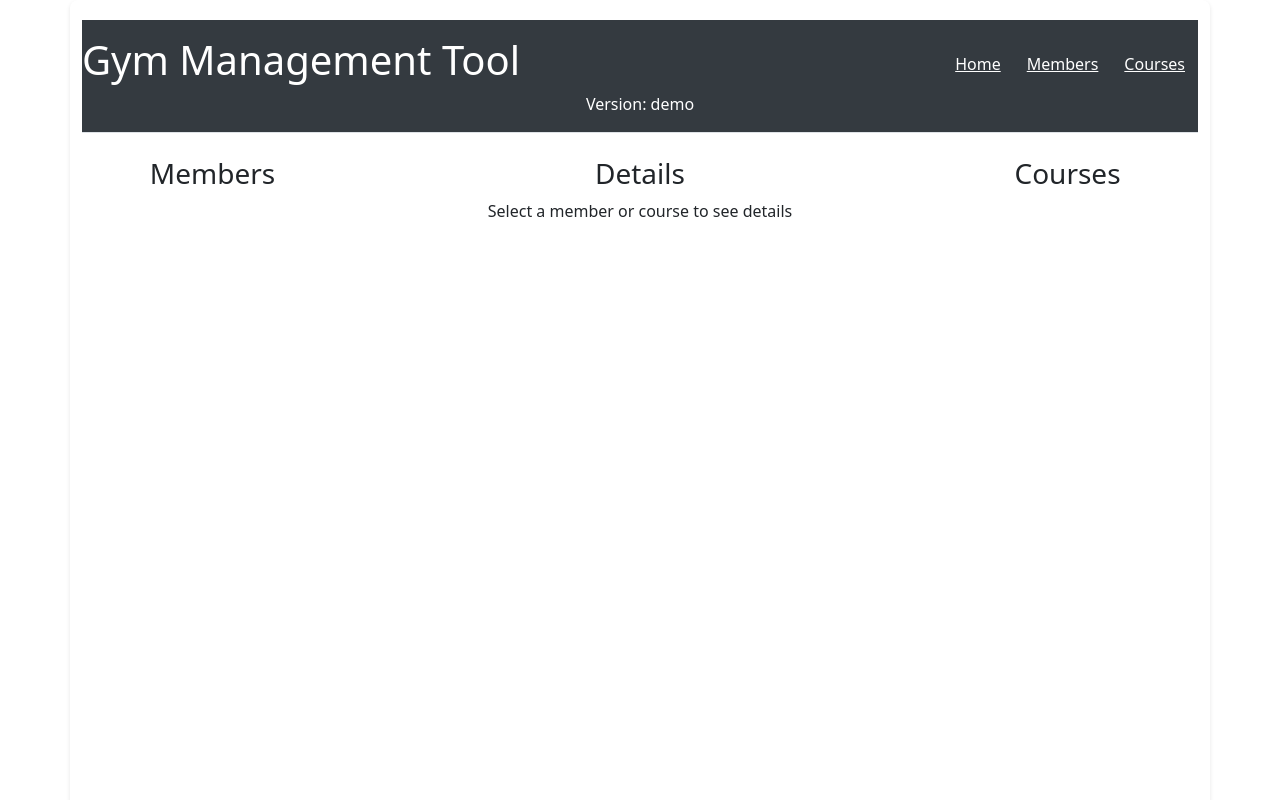
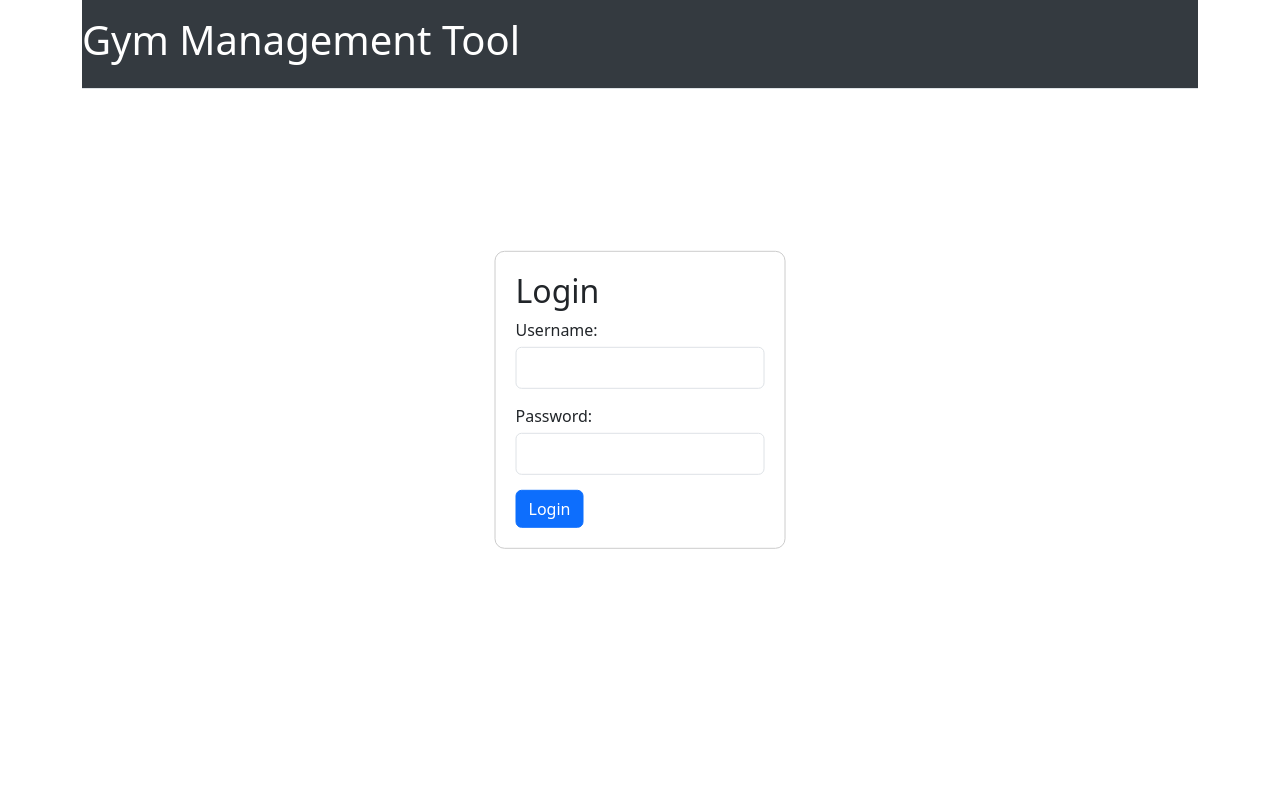
Before and after one commit to mchartt/gym-management, a React (Create React App) app: page / in a window 1280 px wide. Shown: the top 800 px of the page. Built offline with nearby package versions, Linux system fonts and the light colour scheme.

Commit message:
relase 1.1.0
Signed-off-by: GabrieleIngrossoIngr <10944295@polimi.it>

```diff
--- a/src/App.tsx
+++ b/src/App.tsx
@@ -4,8 +4,9 @@ import { getCourses, addCourse, editCourse, deleteCourse, Course, addParticipant
 import HomePage from './pages/HomePage/Page';
 import MemberListPage from './pages/MembersList/Page';
 import CoursesListPage from './components/CoursesList';
+import LoginPage from './pages/LoginPage';
 import './App.css';
-import { APP_VERSION } from './version';
+import { APP_VERSION, COLORS } from './version';
 
 const App: React.FC = () => {
     const [members, setMembers] = useState<Member[]>([]);
@@ -15,6 +16,7 @@ const App: React.FC = () => {
     const [currentPage, setCurrentPage] = useState<string>('home');
     const [loading, setLoading] = useState<boolean>(true);
     const [errorMessage, setErrorMessage] = useState<string | null>(null);
+    const [isAuthenticated, setIsAuthenticated] = useState<boolean>(false);
 
     useEffect(() => {
         fetchMembers();
@@ -120,7 +122,27 @@ const App: React.FC = () => {
         fetchCourses();
     };
 
+    const handleLogin = (username: string, password: string) => {
+        if (username === 'ingrosso' && password === 'gestionale') {
+            setIsAuthenticated(true);
+            setErrorMessage(null);
+        } else {
+            setErrorMessage('Invalid credentials');
+        }
+    };
+
+    const handleLogout = () => {
+        setIsAuthenticated(false);
+        setCurrentPage('home');
+        setSelectedMember(null);
+        setSelectedCourse(null);
+    };
+
     const renderPage = () => {
+        if (!isAuthenticated) {
+            return <LoginPage onLogin={handleLogin} errorMessage={errorMessage} />;
+        }
+
         switch (currentPage) {
             case 'members':
                 return (
@@ -176,16 +198,19 @@ const App: React.FC = () => {
 
     return (
         <div className="container">
-            <header className="header py-3 mb-4 border-bottom">
+            <header className="header py-3 mb-4 border-bottom" style={{ backgroundColor: COLORS.dark, color: COLORS.white }}>
                 <div className="d-flex justify-content-between align-items-center">
                     <h1>Gym Management Tool</h1>
-                    <nav>
-                        <button className="btn btn-link text-white" onClick={() => setCurrentPage('home')}>Home</button>
-                        <button className="btn btn-link text-white" onClick={() => setCurrentPage('members')}>Members</button>
-                        <button className="btn btn-link text-white" onClick={() => setCurrentPage('courses')}>Courses</button>
-                    </nav>
+                    {isAuthenticated && (
+                        <nav>
+                            <button className="btn btn-link text-white" style={{ color: COLORS.white }} onClick={() => setCurrentPage('home')}>Home</button>
+                            <button className="btn btn-link text-white" style={{ color: COLORS.white }} onClick={() => setCurrentPage('members')}>Members</button>
+                            <button className="btn btn-link text-white" style={{ color: COLORS.white }} onClick={() => setCurrentPage('courses')}>Courses</button>
+                            <button className="btn btn-link text-white" style={{ color: COLORS.white }} onClick={handleLogout}>Logout</button>
+                        </nav>
+                    )}
                 </div>
-                <div className="">Version: {APP_VERSION}</div>
+                {isAuthenticated && <div className="text-muted">Version: {APP_VERSION}</div>}
             </header>
             {errorMessage && <div className="alert alert-danger">{errorMessage}</div>}
             {renderPage()}
--- a/src/components/CoursesList.tsx
+++ b/src/components/CoursesList.tsx
@@ -1,6 +1,7 @@
 import React, { useState, useEffect } from 'react';
 import { Course } from '../services/coursseService';
 import { Member } from '../services/memberService';
+
 
 interface CoursesListPageProps {
     courses: Course[];
@@ -104,7 +105,7 @@ const CoursesListPage: React.FC<CoursesListPageProps> = ({
             </form>
             <ul className="list-group mb-3">
                 {courses.map((course) => (
-                    <li key={course.id} className="list-group-item">
+                    <li key={course.id} className="list-group-item" onClick={() => onEdit(course.id)}>
                         <div className="d-flex justify-content-between">
                             <div>
                                 {course.name} - {course.description} - Start Date: {course.startDate}
--- a/src/index.css
+++ b/src/index.css
@@ -1,46 +1,45 @@
-/* Reset some default styles */
-* {
-    margin: 0;
-    padding: 0;
-    box-sizing: border-box;
-}
-
-body {
-    font-family: Arial, sans-serif;
-    background-color: #f0f0f0;
-    color: #333;
-    line-height: 1.6;
-}
-
-h1, h2, h3, h4, h5, h6 {
-    margin: 20px 0;
-    font-weight: 600;
-    text-align: center;
-}
-p{
-    margin: 20px 0;
-    text-align: center;
-}
-
-ul {
-    list-style: none;
-    padding: 0;
-}
-
-button {
-    cursor: pointer;
-}
-
-.container {
-    width: 80%;
-    margin: 0 auto;
-    padding: 20px;
-    background: #fff;
-    border-radius: 8px;
-    box-shadow: 0 2px 4px rgba(0, 0, 0, 0.1);
+:root {
+    --primary: #007bff;
+    --secondary: #6c757d;
+    --success: #28a745;
+    --danger: #dc3545;
+    --warning: #ffc107;
+    --info: #17a2b8;
+    --light: #f8f9fa;
+    --dark: #343a40;
+    --white: #ffffff;
+    --muted: #6c757d;
 }
 
 .header {
-    text-align: center;
+    background-color: var(--dark); /* Use dark background for the header */
+    color: var(--white); /* White text color for better contrast */
+}
+
+.header .btn-link {
+    color: var(--white); /* White text color for navigation buttons */
+}
+
+.header .btn-link:hover {
+    color: var(--warning); /* Yellow color on hover for better visibility */
+}
+
+.loading-page {
+    display: flex;
+    justify-content: center;
+    align-items: center;
+    height: 100vh;
+}
+
+.spinner-border {
+    width: 3rem;
+    height: 3rem;
+}
+
+.card {
     margin-bottom: 20px;
 }
+
+ul.list-group {
+    margin-bottom: 20px;
+}
--- /dev/null
+++ b/src/pages/LoginPage.css
@@ -0,0 +1,47 @@
+.login-page {
+    position: relative;
+    height: 100vh;
+    overflow: hidden;
+}
+
+#background-video {
+    position: absolute;
+    top: 50%;
+    left: 50%;
+    width: 100%;
+    height: 100%;
+    object-fit: cover;
+    transform: translate(-50%, -50%);
+    z-index: -1;
+}
+
+.login-container {
+    position: absolute;
+    top: 50%;
+    left: 50%;
+    transform: translate(-50%, -50%);
+    max-width: 400px;
+    padding: 20px;
+    border: 1px solid #ccc;
+    border-radius: 10px;
+    background-color: rgba(255, 255, 255, 0.8); /* Slightly transparent background */
+}
+
+.form-group {
+    margin-bottom: 15px;
+}
+
+.form-group label {
+    display: block;
+    margin-bottom: 5px;
+}
+
+.form-group input {
+    width: 100%;
+    padding: 8px;
+    box-sizing: border-box;
+}
+
+.alert {
+    margin-top: 10px;
+}
--- /dev/null
+++ b/src/pages/LoginPage.tsx
@@ -0,0 +1,51 @@
+import React, { useState } from 'react';
+import './LoginPage.css';
+
+interface LoginPageProps {
+    onLogin: (username: string, password: string) => void;
+    errorMessage: string | null;
+}
+
+const LoginPage: React.FC<LoginPageProps> = ({ onLogin, errorMessage }) => {
+    const [username, setUsername] = useState('');
+    const [password, setPassword] = useState('');
+
+    const handleSubmit = (e: React.FormEvent) => {
+        e.preventDefault();
+        onLogin(username, password);
+    };
+
+    return (
+        <div className="login-container">
+            <h2>Login</h2>
+            <form onSubmit={handleSubmit}>
+                <div className="form-group">
+                    <label htmlFor="username">Username:</label>
+                    <input
+                        type="text"
+                        id="username"
+                        className="form-control"
+                        value={username}
+                        onChange={(e) => setUsername(e.target.value)}
+                        required
+                    />
+                </div>
+                <div className="form-group">
+                    <label htmlFor="password">Password:</label>
+                    <input
+                        type="password"
+                        id="password"
+                        className="form-control"
+                        value={password}
+                        onChange={(e) => setPassword(e.target.value)}
+                        required
+                    />
+                </div>
+                {errorMessage && <div className="alert alert-danger">{errorMessage}</div>}
+                <button type="submit" className="btn btn-primary">Login</button>
+            </form>
+        </div>
+    );
+};
+
+export default LoginPage;
--- a/src/pages/MembersList/Page.tsx
+++ b/src/pages/MembersList/Page.tsx
@@ -104,7 +104,7 @@ const MemberListPage: React.FC<MemberListPageProps> = ({
             <ul className="list-group">
                 {members.map((member) => (
                     <li key={member.id} className="list-group-item d-flex justify-content-between align-items-center">
-            <span>
+            <span onClick={() => onEdit(member.id)}>
               {member.name} - {member.username}
             </span>
                         <div>
--- a/src/version.ts
+++ b/src/version.ts
@@ -1 +1,15 @@
 export const APP_VERSION = "demo"
+
+
+export const COLORS = {
+    primary: '#007bff',
+    secondary: '#6c757d',
+    success: '#28a745',
+    danger: '#dc3545',
+    warning: '#ffc107',
+    info: '#17a2b8',
+    light: '#f8f9fa',
+    dark: '#343a40',
+    white: '#ffffff',
+    muted: '#6c757d'
+};
```
